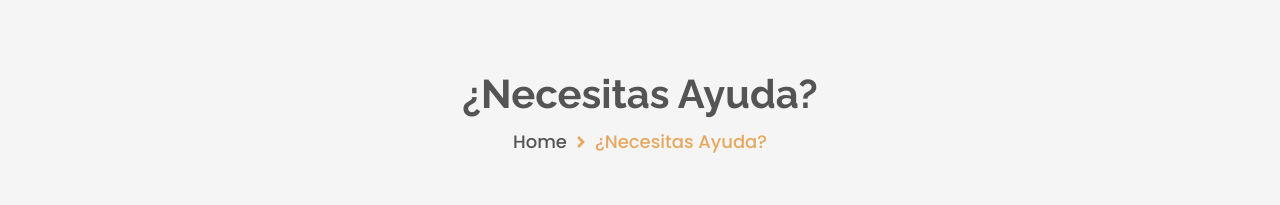
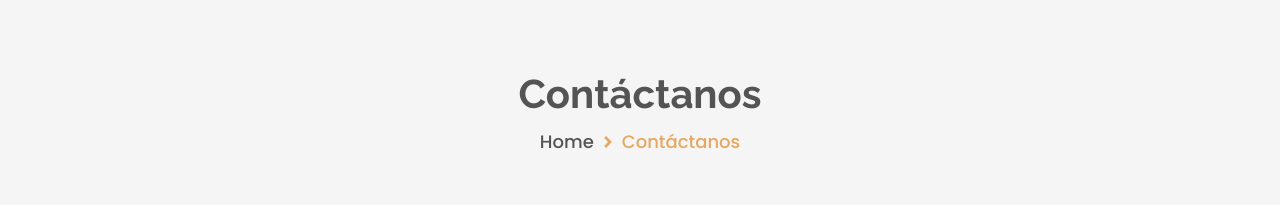
Before and after one commit to FernandoSeg-GH/real-estate, a Next.js app: page /contact in a window 1280 px wide. Shown: the part 144-349 px from the top of the page. Built offline with nearby package versions, Linux system fonts and the light colour scheme; no server answers.

Commit message:
Contact section title

```diff
--- a/pages/contact.js
+++ b/pages/contact.js
@@ -6,7 +6,7 @@ import { CONTACTFROM } from "../config";
 const Contact = () => {
   return (
     <Layout>
-      <InnerPageLayout title="¿Necesitas ayuda?" />
+      <InnerPageLayout title="Contáctanos" />
       <div className="contact">
         <div className="section-padding">
           <div className="container">
```
